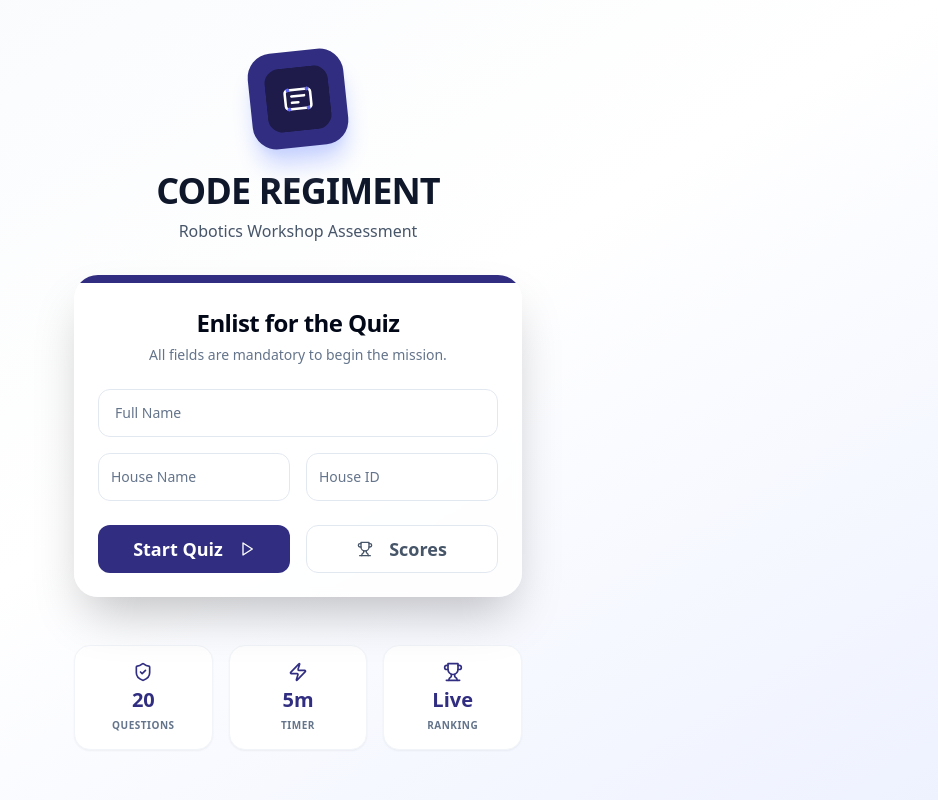
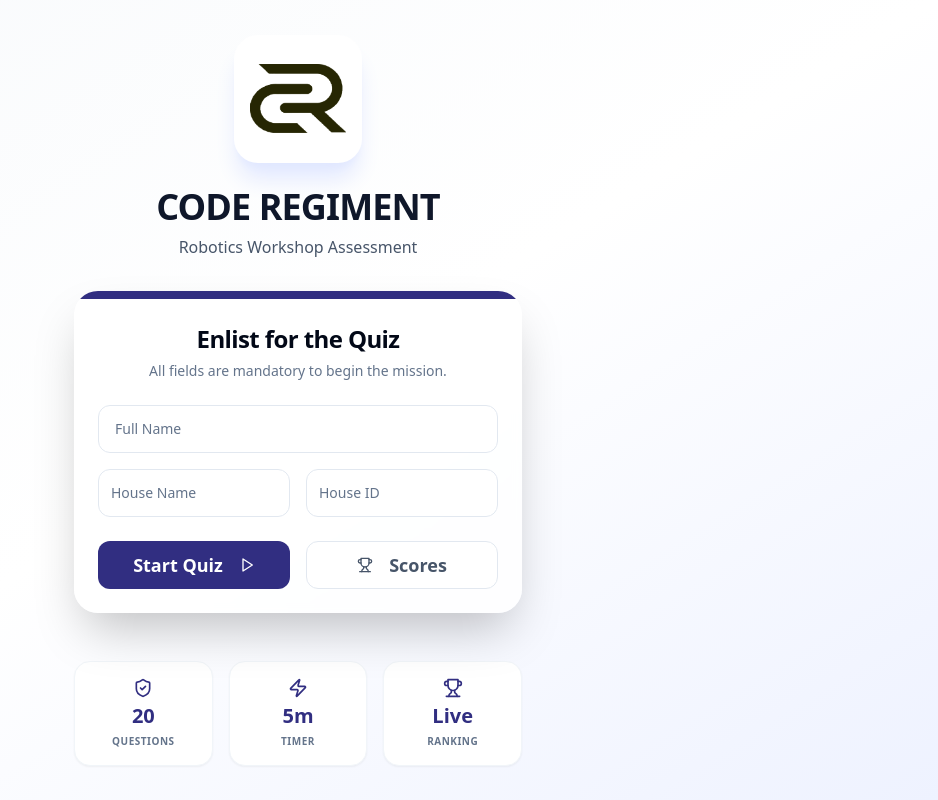
Before and after one commit to harshit-shukla-1/code_regiment_quiz, a React (Vite) app: page / in a window 1280 px wide. Shown: the whole page, without its empty margins (342-1280 px from the left). Built offline with nearby package versions, Linux system fonts and the light colour scheme.

Commit message:
[dyad] Updating the application logo and favicon with the provided image - wrote 3 file(s)

```diff
--- a/index.html
+++ b/index.html
@@ -3,7 +3,7 @@
   <head>
     <meta charset="UTF-8" />
     <meta name="viewport" content="width=device-width, initial-scale=1.0" />
-    <link rel="icon" type="image/svg+xml" href="/logo.svg" />
+    <link rel="icon" type="image/png" href="/logo.png" />
     <title>Code Regiment | Robotics Assessment</title>
   </head>
 
--- a/src/pages/Index.tsx
+++ b/src/pages/Index.tsx
@@ -37,10 +37,10 @@ const Index = () => {
         <div className="text-center mb-8">
           <div className="inline-flex items-center justify-center mb-6">
             <motion.div
-              whileHover={{ rotate: 0, scale: 1.05 }}
-              className="w-24 h-24 bg-indigo-900 rounded-3xl flex items-center justify-center shadow-xl shadow-indigo-200 transform -rotate-6 transition-all duration-300 overflow-hidden"
+              whileHover={{ scale: 1.05 }}
+              className="w-32 h-32 bg-white rounded-3xl flex items-center justify-center shadow-xl shadow-indigo-100 transition-all duration-300 overflow-hidden p-4"
             >
-              <img src="/logo.svg" alt="Code Regiment Logo" className="w-16 h-16" />
+              <img src="/logo.png" alt="Code Regiment Logo" className="w-full h-full object-contain" />
             </motion.div>
           </div>
           <h1 className="text-4xl font-black text-slate-900 tracking-tight mb-2 uppercase">Code Regiment</h1>
```
Also changed, not shown: public/logo.png (added).
